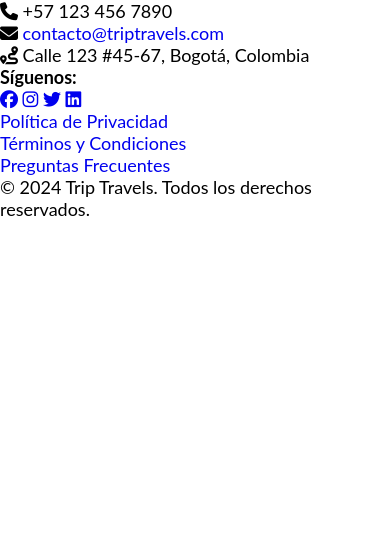
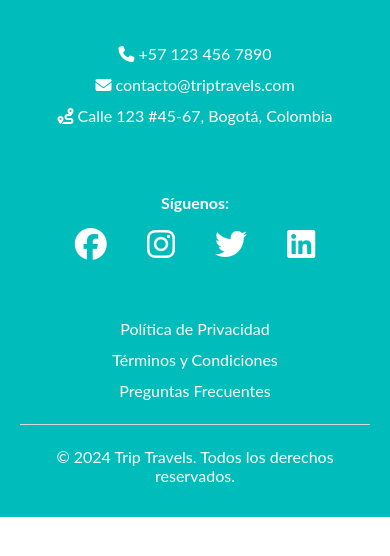
Before and after one commit to danielaser/trip-travel, a plain HTML site: page index.html in a window 390 px wide. Drawn offline with Linux system fonts and the light colour scheme.

Commit message:
style(footer): add styles for footer and improve responsive design

```diff
--- a/css/style.css
+++ b/css/style.css
@@ -22,3 +22,80 @@ h6 {
     text-align: center;
     margin-bottom: 0;
 }
+
+
+/* Footer styles */
+
+footer {
+    background-color: #00bdbb;
+    color: #fff;
+    padding: 20px;
+    font-size: 1rem;
+}
+
+.footer-content {
+    display: flex;
+    justify-content: space-around;
+    align-items: flex-start;
+    flex-wrap: wrap;
+    gap: 20px;
+}
+
+footer section {
+    flex: 1;
+    max-width: 30%;
+    text-align: center;
+}
+
+footer ul {
+    list-style-type: none;
+    padding: 0;
+}
+
+footer ul li{
+    margin: 0.75rem 0;
+}
+
+footer p{
+    margin: 0.75rem 0;
+}
+
+footer a {
+    color: #fff;
+    text-decoration: none;
+}
+
+footer a:hover {
+    text-decoration: underline;
+}
+
+footer .footer-social-media a{
+    padding: 1rem;
+    font-size: 2rem;
+}
+
+footer .footer-social-media a:hover{
+    color: #037977;
+}
+
+footer .footer-copyright {
+    flex: 1 1 100%;
+    text-align: center;
+    margin-top: 20px;
+    border-top: 1px solid #d9d9d9;
+    padding-top: 10px;
+    margin: auto;
+}
+
+@media (max-width: 768px) {
+    .footer-content {
+        flex-direction: column;
+        align-items: center;
+        text-align: center;
+    }
+
+    footer section {
+        max-width: 100%;
+        margin: 0.75rem 0;
+    }
+}
```
